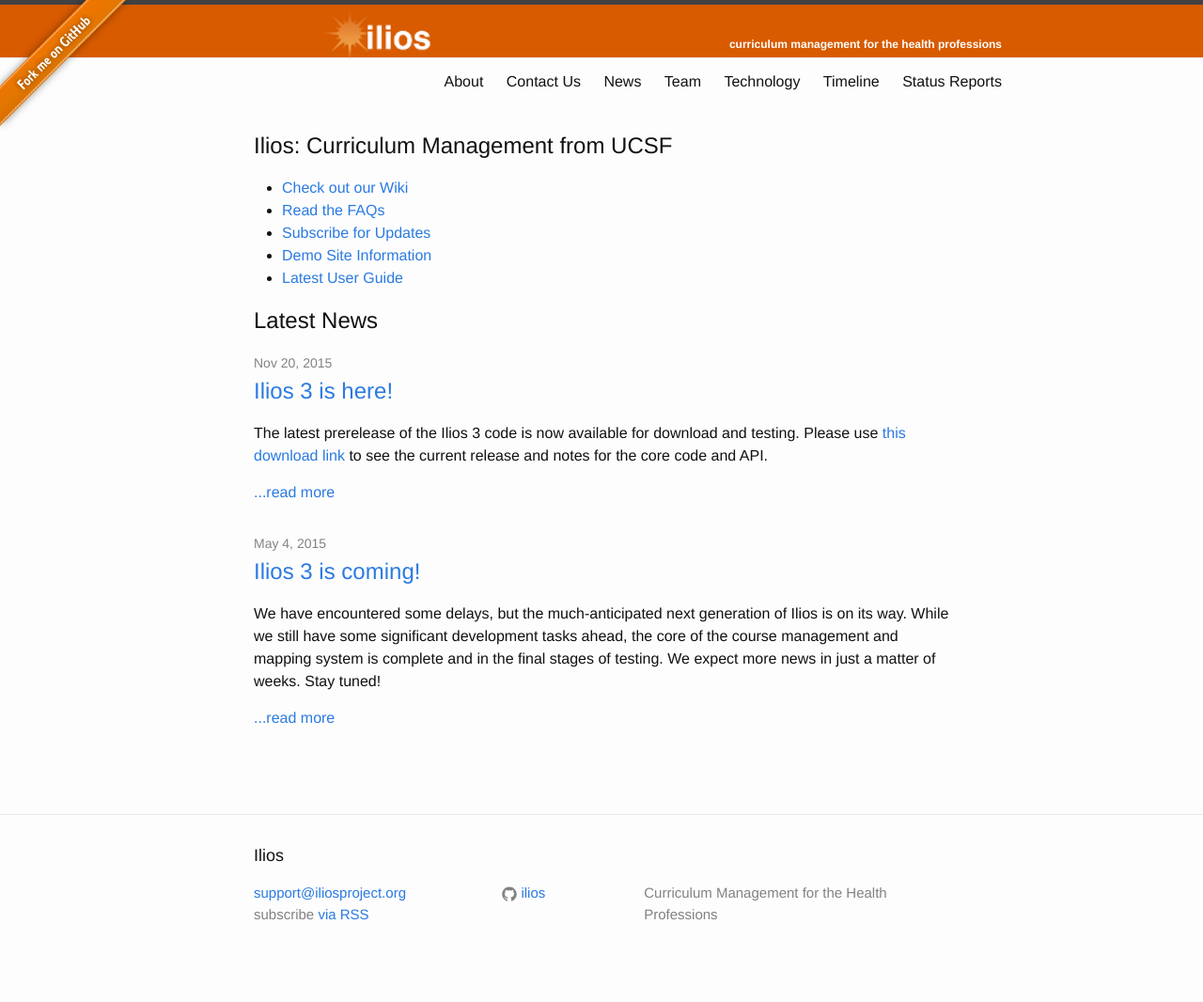
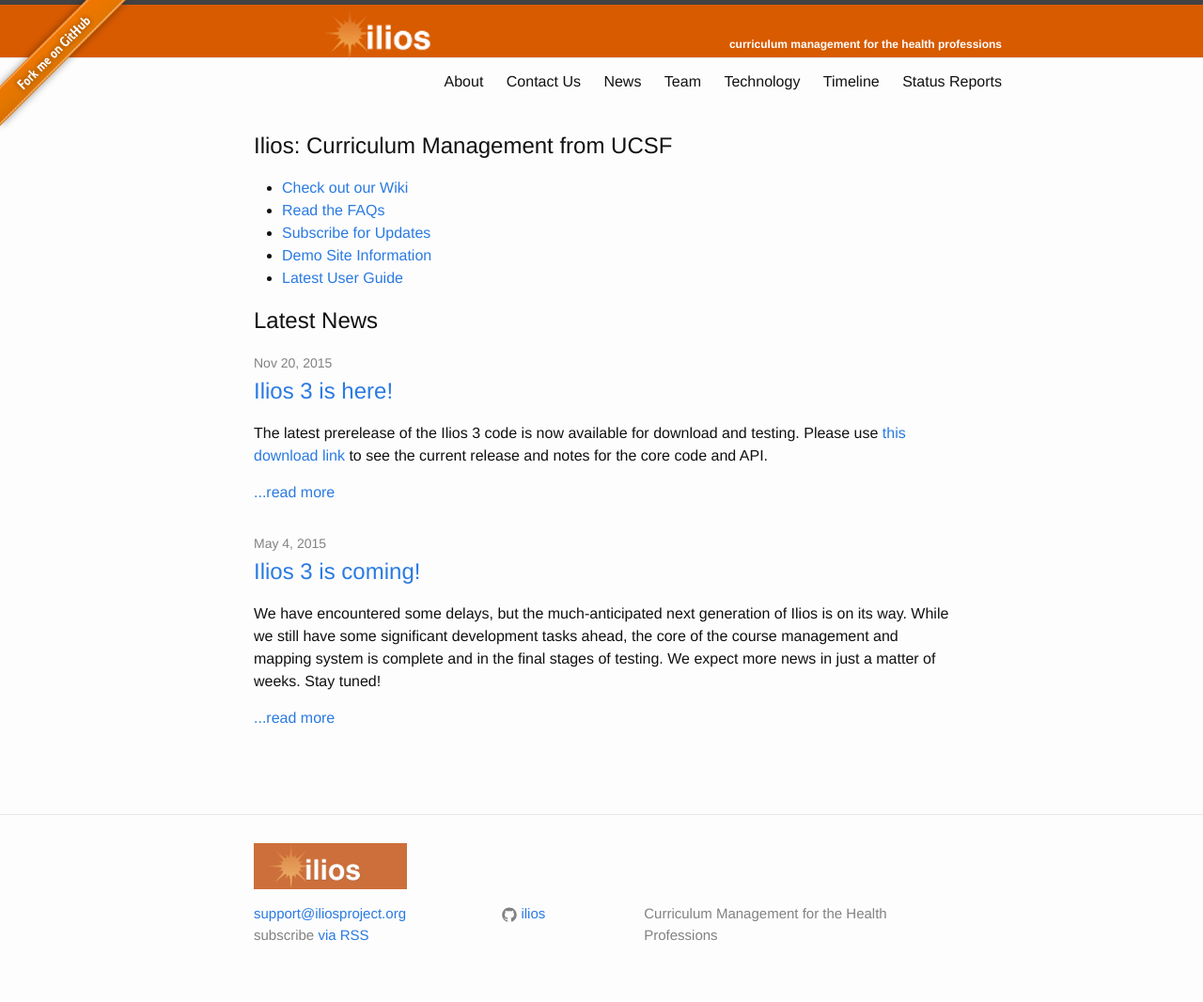
Before and after one commit to ilios/iliosproject.org, a Jekyll site: the page built from index.md, in a window 1280 px wide. Shown: the whole page at 94% size. Built offline with Jekyll 4.4.1, drawn with Linux system fonts in a browser that asks for light colours; before the commit the page ends 1044 px from its top, so only the background shows below that.

Commit message:
Update footer.html

```diff
--- a/_includes/footer.html
+++ b/_includes/footer.html
@@ -2,7 +2,7 @@
 
   <div class="wrapper">
 
-    <h2 class="footer-heading">{{ site.title }}</h2>
+    <h2 class="footer-heading"><img src="/media/Ilios-Logo-small.png" height="49" width=163" border="0"></h2>
 
     <div class="footer-col-wrapper">
       <div class="footer-col  footer-col-1">
```
